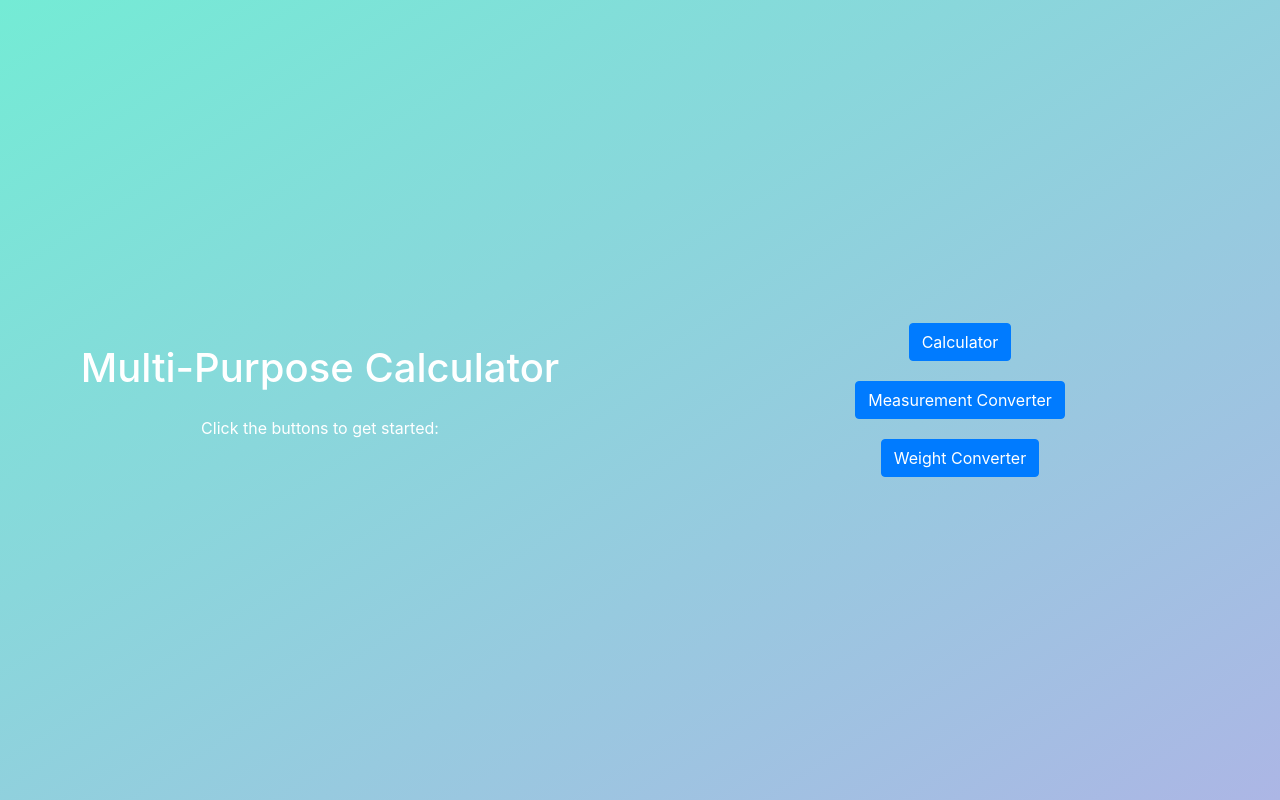
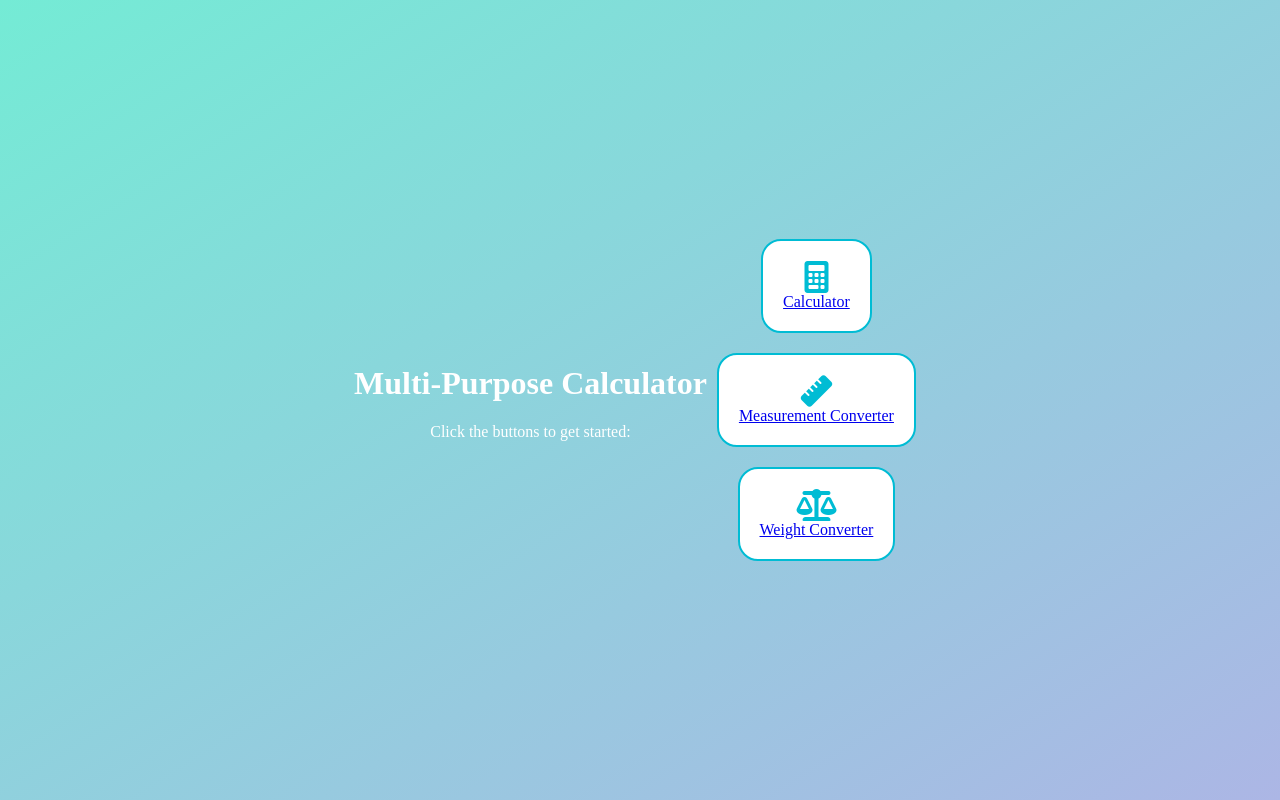
Before and after one commit to BrockAltug/Calculator, a Flask app: page / in a window 1280 px wide. Run offline with Flask 3, Linux system fonts and the light colour scheme; some libraries are stand-ins or nearby versions.

Commit message:
fixed font awesome styling

```diff
--- a/templates/index.html
+++ b/templates/index.html
@@ -4,8 +4,7 @@
     <meta charset="UTF-8">
     <meta name="viewport" content="width=device-width, initial-scale=1.0">
     <title>Multi-Purpose Calculator</title>
-    <!-- Add Bootstrap CSS -->
-    <link rel="stylesheet" href="https://maxcdn.bootstrapcdn.com/bootstrap/4.5.2/css/bootstrap.min.css">
+    <link rel="stylesheet" href="https://cdnjs.cloudflare.com/ajax/libs/font-awesome/6.0.0-beta3/css/all.min.css">
     <style>
         body {
             background: linear-gradient(to bottom right, #74ebd5, #ACB6E5);
@@ -26,8 +25,29 @@
             align-items: center;
         }
 
-        .index-button {
+        .boxed-button {
+            background-color: #ffffff;
+            border: 2px solid #00bcd4;
+            border-radius: 20px;
+            padding: 20px;
+            transition: background-color 0.3s, color 0.3s;
+            text-align: center;
             margin: 10px;
+            cursor: pointer;
+        }
+
+        .boxed-button:hover {
+            background-color: #00bcd4;
+            color: #ffffff;
+        }
+
+        /* Customize the icon color here */
+        .boxed-button i {
+            color: #00bcd4;
+        }
+
+        .text-white {
+            color: #ffffff;
         }
     </style>
 </head>
@@ -37,15 +57,25 @@
         <p class="text-white">Click the buttons to get started:</p>
     </div>
     <div class="container button-column">
-        <!-- Add buttons here as needed -->
-        <a href="/calculator" class="btn btn-primary index-button">Calculator</a>
-        <a href="/measurement-conversion" class="btn btn-primary index-button">Measurement Converter</a>
-        <a href="/weight-conversion" class="btn btn-primary index-button">Weight Converter</a>
-        <!-- Add more buttons as needed -->
+        <a href="/calculator" class="index-button">
+            <div class="boxed-button">
+                <i class="fas fa-calculator fa-2x"></i>
+                <div>Calculator</div>
+            </div>
+        </a>
+        <a href="/measurement-conversion" class="index-button">
+            <div class="boxed-button">
+                <i class="fas fa-ruler fa-2x"></i>
+                <div>Measurement Converter</div>
+            </div>
+        </a>
+        <a href="/weight-conversion" class="index-button">
+            <div class="boxed-button">
+                <i class="fas fa-balance-scale fa-2x"></i>
+                <div>Weight Converter</div>
+            </div>
+        </a>
+        <!-- end of buttons -->
     </div>
-    <!-- Add Bootstrap JS and jQuery -->
-    <script src="https://code.jquery.com/jquery-3.5.1.slim.min.js"></script>
-    <script src="https://cdn.jsdelivr.net/npm/@popperjs/core@2.11.6/dist/umd/popper.min.js"></script>
-    <script src="https://maxcdn.bootstrapcdn.com/bootstrap/4.5.2/js/bootstrap.min.js"></script>
 </body>
 </html>
```
